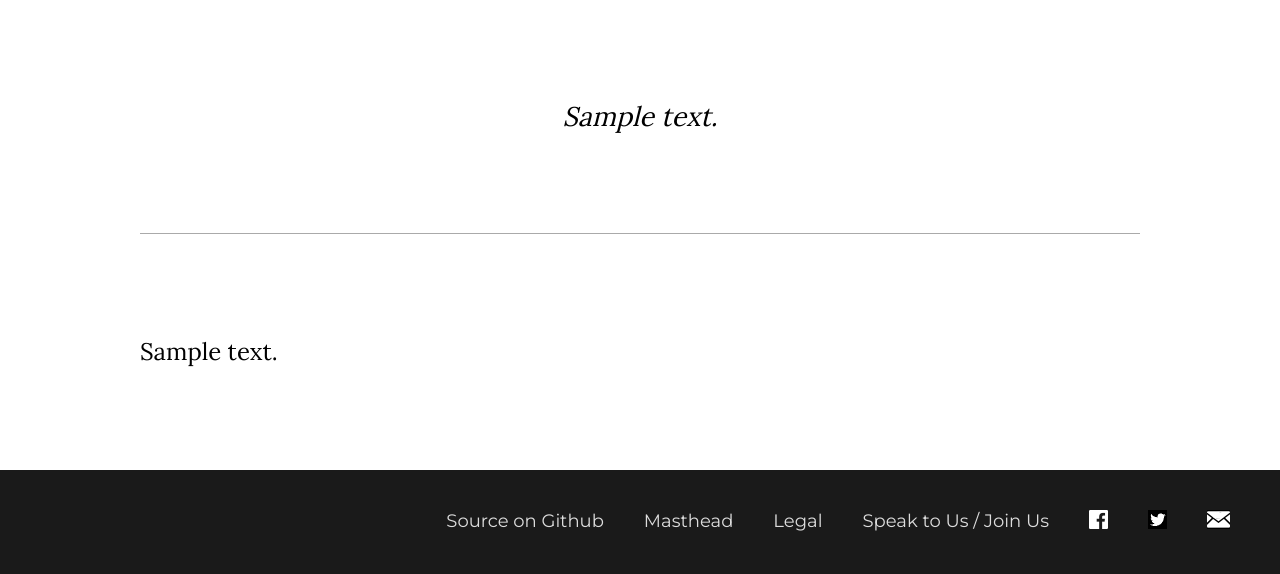
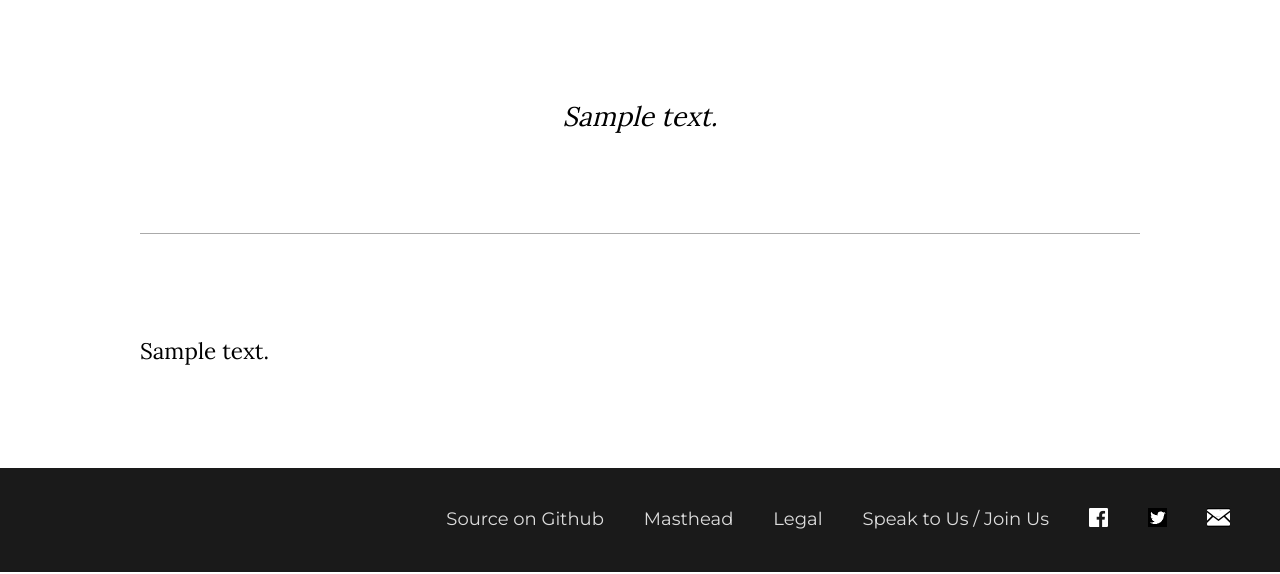
Before and after one commit to dellsystem/ctlibre.com, a Django app: template templates/article/detail.html in a window 1280 px wide. Shown: the part 601-1175 px from the top of the page. Run offline with Django 3.2, Linux system fonts and the light colour scheme; the template is opened without the code that fills it: most values are stand-ins (such as "Sample title", 1, 10 or a date in 2020); style sheets or scripts are compiled from the project's sources; parts of the project's set-up code (start-up, migrations or seed data) failed here and were passed over.

Commit message:
Decrease article font size again
UGH people who don't have high-resolution screens are the worst

```diff
--- a/static/css/ctlibre.css
+++ b/static/css/ctlibre.css
@@ -47,7 +47,7 @@ body{font-size:15px;font-family:Lora, Georgia, serif;background:#1a1a1a;}
 .row .span4:last-child{margin-right:0;}
 #article{width:1000px;margin:0 auto;}#article .description{font-size:1.8em;text-align:center;font-style:italic;border-bottom:1px double #aaaaaa;padding:100px 0;}
 #article a{color:#aa0000;}#article a:hover{text-decoration:underline;}
-#article .content{padding:100px 0;font-size:1.6em;line-height:1.5;}#article .content p,#article .content ul{padding:30px 0;}#article .content p:first-child,#article .content ul:first-child{padding-top:0;}
+#article .content{padding:100px 0;font-size:1.5em;line-height:1.5;}#article .content p,#article .content ul{padding:30px 0;}#article .content p:first-child,#article .content ul:first-child{padding-top:0;}
 #article .content p:last-child,#article .content ul:last-child{padding-bottom:0;}
 #article .content p img,#article .content ul img{width:100%;}
 #article .content p+p{padding-top:0;}
--- a/static/css/ctlibre.less
+++ b/static/css/ctlibre.less
@@ -267,7 +267,7 @@
 
     .content {
         padding: 100px 0;
-        font-size: 1.6em;
+        font-size: 1.5em;
         line-height: 1.5;
 
         p, ul {
```
